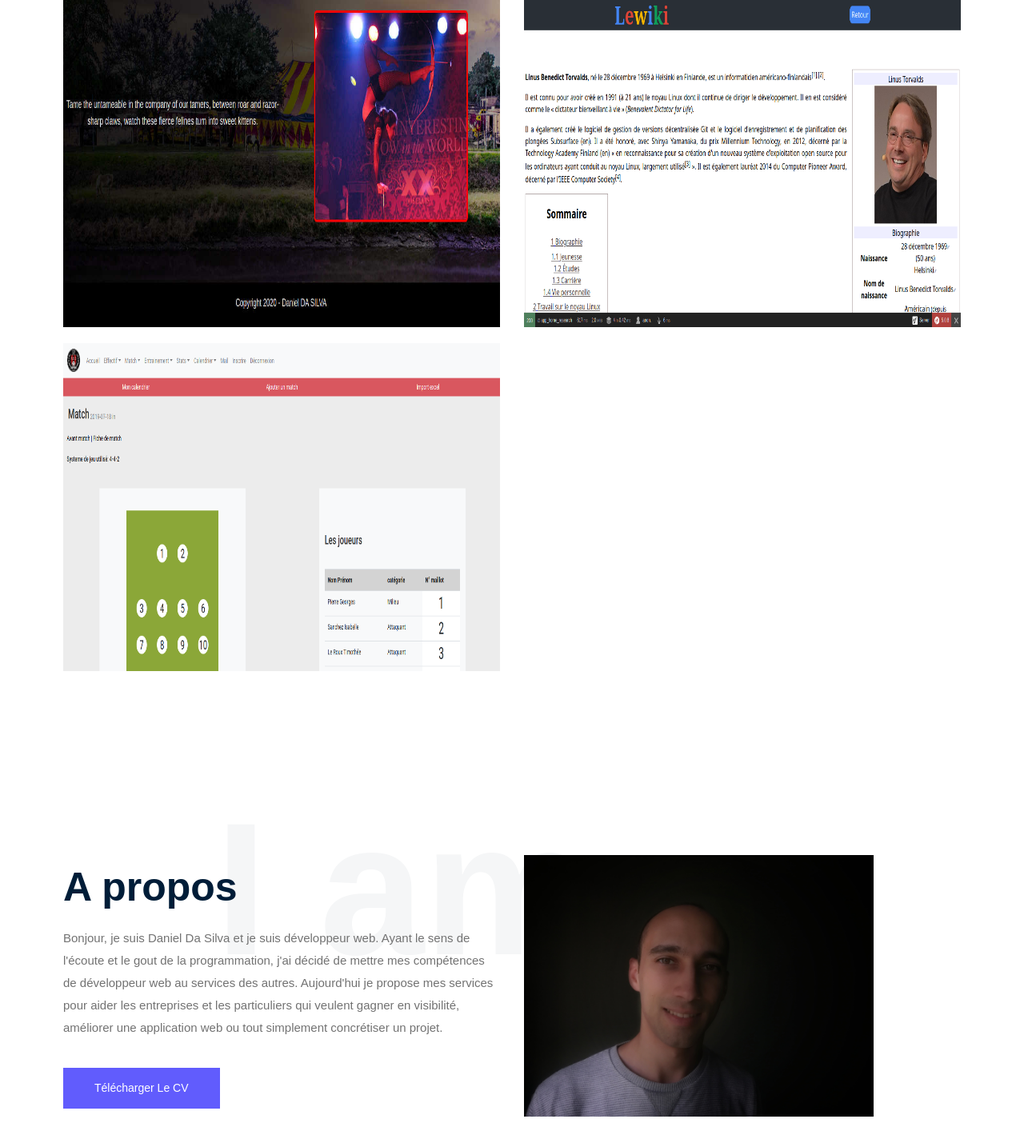
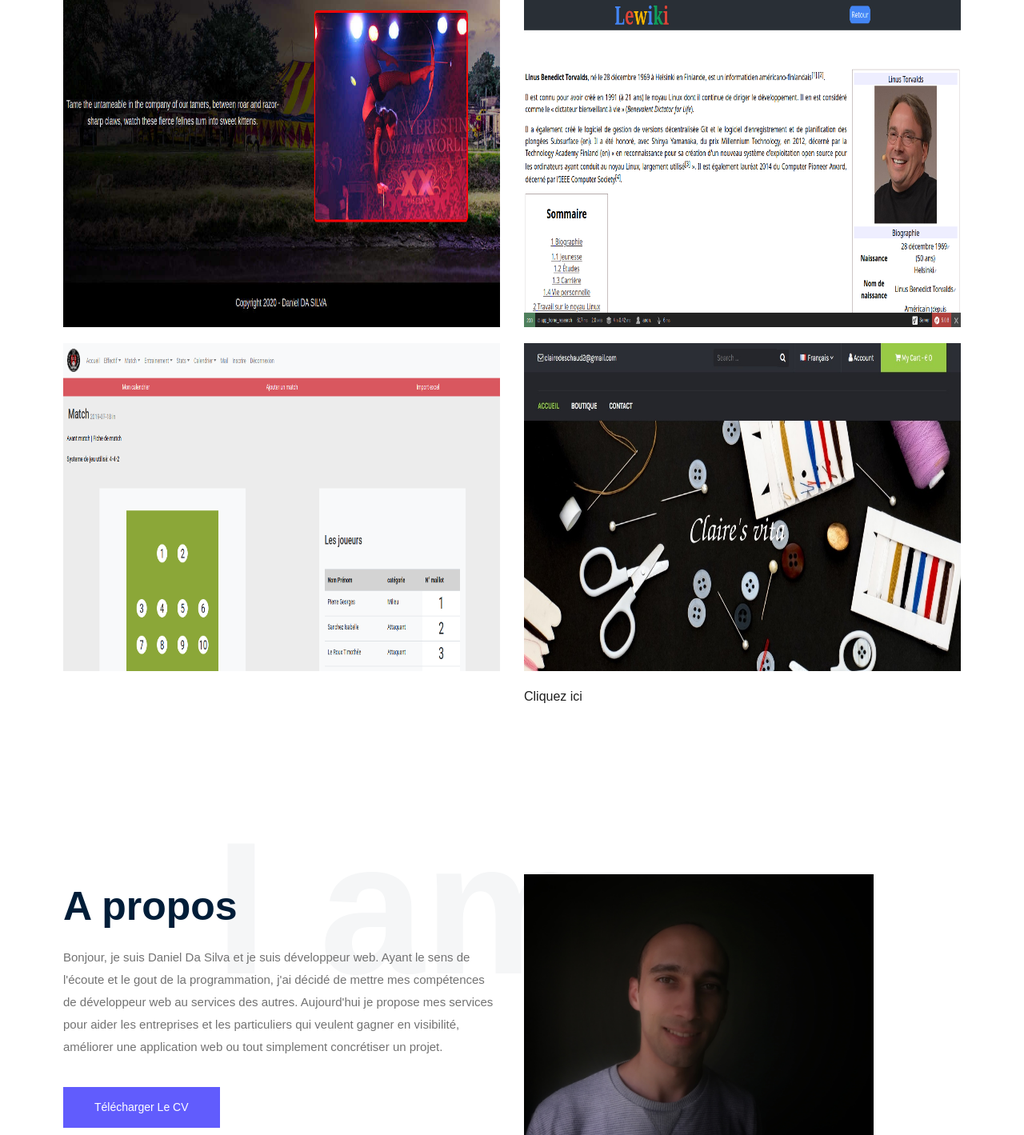
Before and after one commit to dani452/portfolio, a PHP site: page / in a window 1280 px wide. Shown: the part 2705-4124 px from the top of the page at 80% size. Run offline with PHP 8.4, Linux system fonts and the light colour scheme; data that the repository does not hold is empty; some web fonts are replaced.

Commit message:
add link site

```diff
--- a/index.php
+++ b/index.php
@@ -132,6 +132,20 @@
                             </div>
                         </div>
                     </div>
+                </div>
+                <div class="col-xl-6 col-md-12 col-lg-6" data-aos="fade-up">
+                    <div class="single_Portfolio">
+                        <div class="portfolio_thumb">
+                            <img src="img/portfolio/ecommerce.jpg" alt="">
+                        </div>
+                        <a href="img/portfolio/ecommerce.jpg" class="popup popup-image"></a>
+                        <div class="portfolio_hover">
+                            <div class="title">
+                                    <h3>Site e-commerce</h3>
+                            </div>
+                        </div>
+                    </div>
+                <a target = '_blank' href="http://www.lescreationsdeclaire.com">Cliquez ici</a>
                 </div>
             </div>
             <div class="row">
```
Also changed, not shown: img/portfolio/ecommerce.jpg (added).
